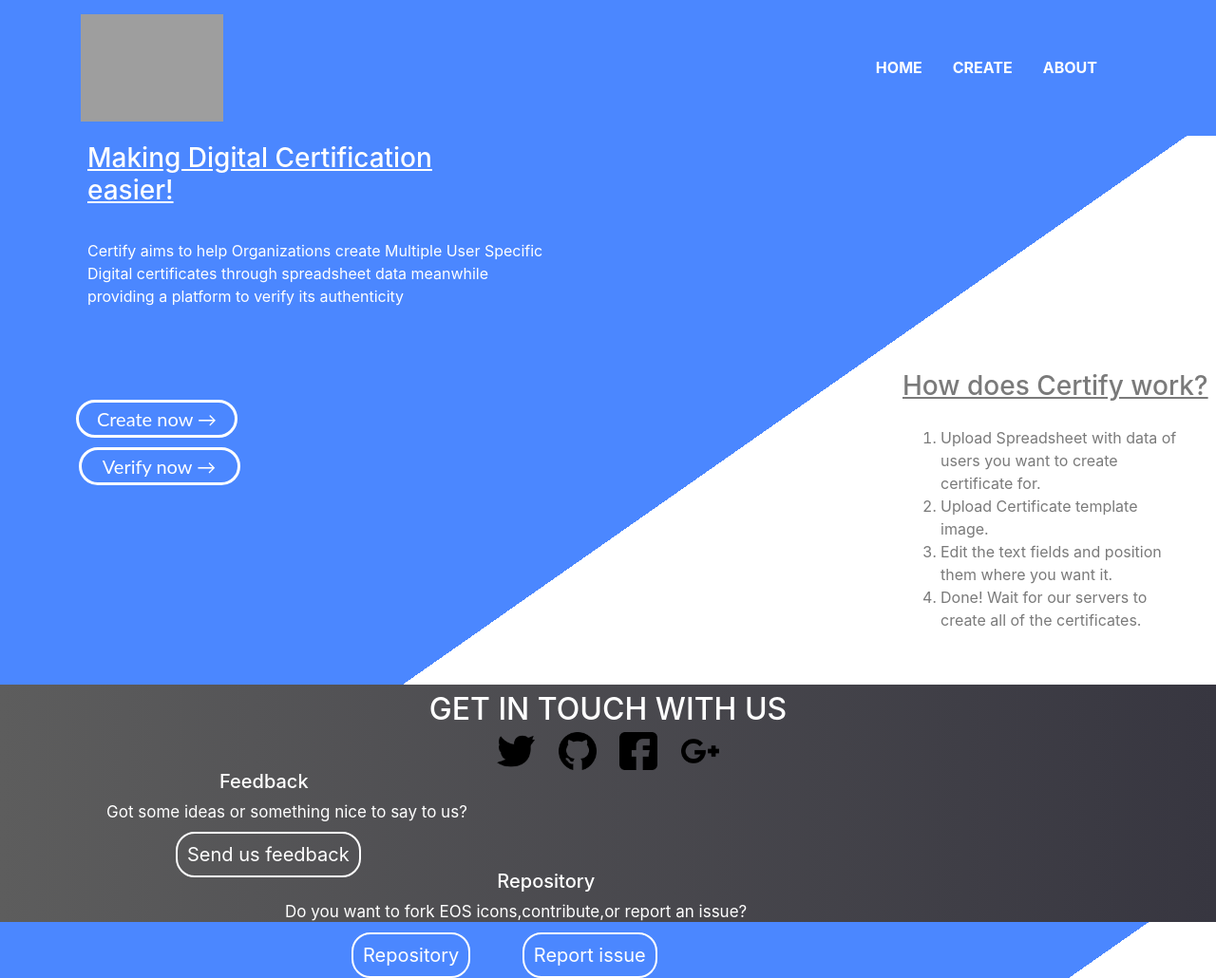
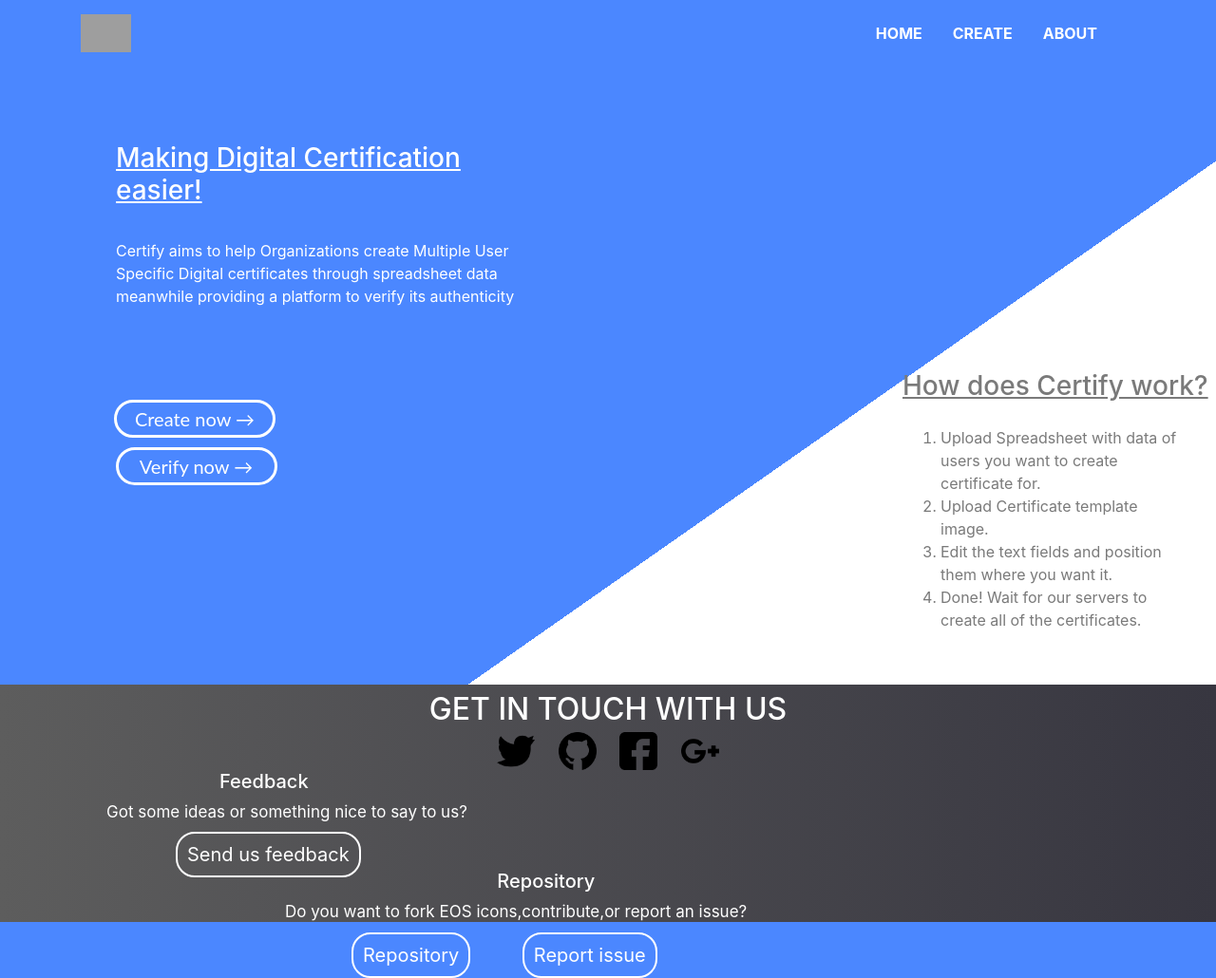
Before and after one commit to kaybhutani/Certify, a website: page public/index.html in a window 1280 px wide. Shown: the top 1030 px of the page at 95% size. Drawn offline with Linux system fonts and the light colour scheme; grey boxes are pictures that could not be loaded.

Commit message:
landingpage-created

```diff
--- a/public/css/styles.css
+++ b/public/css/styles.css
@@ -1,5 +1,5 @@
 body {
-  height:100vh;
+  height:110vh;
   width:100vw;
   background:linear-gradient(145deg, #4B87FF,#4B87FF 60%, white 60%, white);
 }
@@ -41,7 +41,7 @@ ul,li{
   padding-right:16px;
 
 }
-
+.logo {height: 40px;}
 .brand{
   display:inline-block;
   padding-right:;
@@ -81,13 +81,12 @@ ul,li{
 }
 .main-content {
   padding-top: 150px ;
-  padding-left: 90px;
+  padding-left: 120px;
   position: relative;
   left: 2px;
   width: 55%;
 }
 .head-1{ color: white;
-  text-underline-position:below;
 width:75%;
 text-decoration: underline;
 text-align: left;}
@@ -120,7 +119,7 @@ width: 70%;}
   text-align: center;
   position: relative;
   bottom: 260px;
-left: 80px;
+left: 120px;
 height: 40px;
 text-decoration-color: none;
 text-shadow: none;
@@ -155,7 +154,7 @@ border-color: white;
   text-align: center;
   position: relative;
   bottom: 210px;
- right: 92px;
+ right: 53px;
  height: 40px;
 
 }
--- a/public/index.html
+++ b/public/index.html
@@ -39,7 +39,7 @@
             <div class="col-lg-12">
               <nav class="navbar navbar-expand-lg">
                 <a class="navbar-brand" href="#">
-                  <img src="C:\Users\saurabh sharma\Desktop\FINAL CERTIFY\public\assets\images\Certify logo(1).png" alt="Logo">
+                  <img  class="logo"src="C:\Users\saurabh sharma\Desktop\FINAL CERTIFY\public\assets\images\Certify logo(1).png" alt="Logo">
                 </a>
 
 
@@ -47,13 +47,13 @@
                 <div class="collapse navbar-collapse sub-menu-bar" id="navbarEight">
                   <ul class="navbar-nav ml-auto">
                     <li class="nav-item">
-                      <a class="page-scroll" href="#pricing">HOME</a>
+                      <a class="page-scroll" href="#Home">HOME</a>
                     </li>
                     <li class="nav-item">
-                      <a class="page-scroll" href="#testimonial">CREATE</a>
+                      <a class="page-scroll" href="#Create">CREATE</a>
                     </li>
                     <li class="nav-item">
-                      <a class="page-scroll" href="#contact">ABOUT</a>
+                      <a class="page-scroll" href="#About">ABOUT</a>
                     </li>
                   </ul>
                 </div>
```
